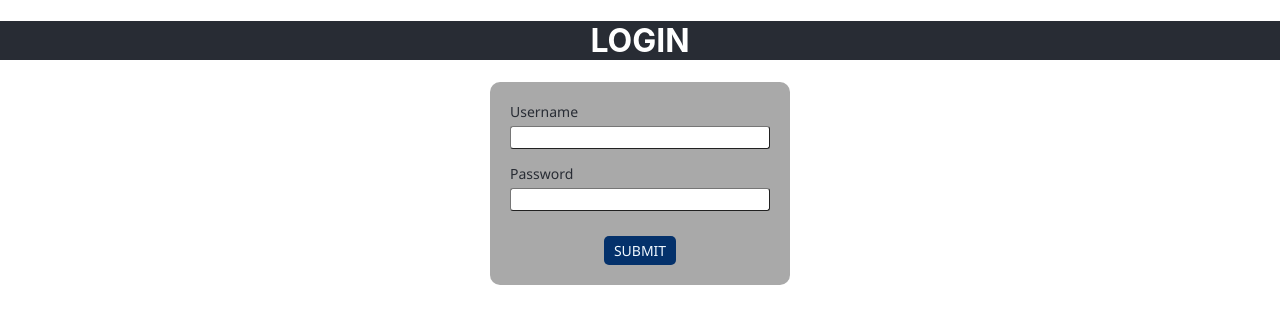
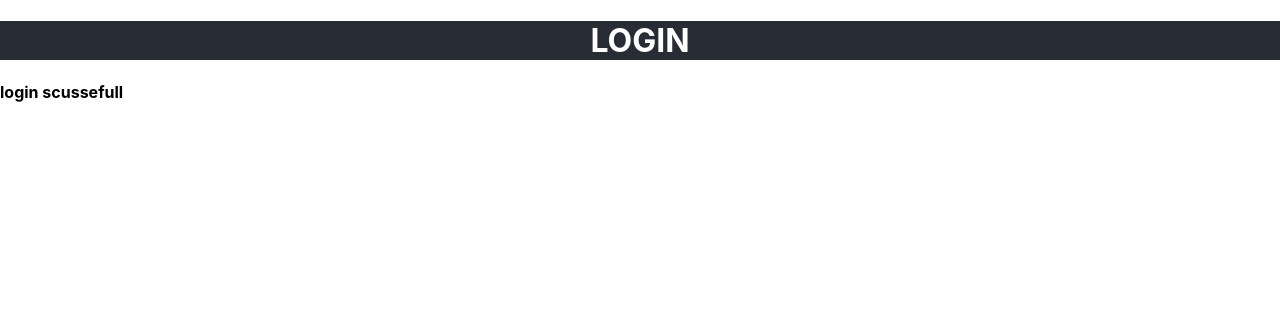
Before and after one commit to Yamini-maniar/loginUi, a React (Create React App) app in the folder loginui/: page / in a window 1280 px wide. Both pictures are taken after typing "Sample", "Sample123" into the empty fields and a click on the button "SUBMIT". Shown: the top 324 px of the page. Built offline with nearby package versions, Linux system fonts and the light colour scheme.

Commit message:
fix: set the logic for login page

```diff
--- a/loginui/src/App.js
+++ b/loginui/src/App.js
@@ -1,27 +1,60 @@
-import logo from './logo.svg';
+
 import './App.css';
 import AppHeader from './Components/AppHeader';
 import AppCard from './Components/AppCard';
+import AppInput from './Components/AppInput';
+import AppButton from './Components/AppButton';
+import { useEffect, useState } from 'react';
 
 function App() {
+
+
+  const [username, setUsername] = useState()
+  const [password, setPassword] = useState()
+  const [userInfo, setUserInfo] = useState({ user: null, pass: null })
+
+  useEffect(()=>{
+    setUserInfo({user:'',pass:''})
+  },[])
+
+
+  console.log('user', username, password)
+  const onSubmit = () => {
+
+    if (username.includes(' ')) {
+      alert('Username is invalid')
+      return
+    }
+
+    if (username !== '' && password !== '') {
+      setUsername('')
+      setPassword('')
+      setUserInfo({
+        user: username,
+        pass: password
+      })
+    } else {
+      alert('Invalid username or password!')
+    }
+  }
+
+  console.log('info', userInfo)
+
   return (
-    <div >
-      {/* <header className="App-header">
-        <img src={logo} className="App-logo" alt="logo" />
-        <p>
-          Edit <code>src/App.js</code> and save to reload.
-        </p>
-        <a
-          className="App-link"
-          href="https://reactjs.org"
-          target="_blank"
-          rel="noopener noreferrer"
-        >
-          Learn React
-        </a>
-      </header> */}
-      <AppHeader title={'Login'}/>
-      <AppCard/>
+    <div>
+      <AppHeader title={'Login'} />
+      {userInfo?.user !== "" && userInfo?.pass !== "" ?
+        <div>
+          <h4>login scussefull</h4>
+        </div>
+        :
+        <AppCard>
+          <AppInput name={'username'} value={username} onChangeValue={(val) => setUsername(val)} inputLabel={'Username'} />
+          <AppInput name={'password'} value={password} onChangeValue={(val) => setPassword(val)} inputLabel={'Password'} isPassword={true} />
+          <AppButton onClickSubmit={onSubmit} title={'Submit'} />
+        </AppCard>
+
+      }
     </div>
   );
 }
--- a/loginui/src/Components/AppCard.js
+++ b/loginui/src/Components/AppCard.js
@@ -2,30 +2,12 @@ import { useState } from "react";
 import AppButton from "./AppButton";
 import AppInput from "./AppInput";
 
-function AppCard(){
-    const [username,setUsername]=useState()
-    const [password,setPassword]=useState()
-    const [userInfo,setUserInfo]=useState({user:null,pass:null})
+function AppCard({children}){
 
-    console.log('user',username,password)
-    const onSubmit=()=>{
-
-        setUsername('')
-        setPassword('')
-        setUserInfo({
-            user:username,
-            pass:password
-        })
-
-    }
-
-    console.log('info',userInfo)
     return(
         <div className="CardStyle">
             <div className="Card-main">
-                <AppInput name={'username'} value={username} onChangeValue={(val)=>setUsername(val)} inputLabel={'Username'}/>
-                <AppInput name={'password'} value={password} onChangeValue={(val)=>setPassword(val)} inputLabel={'Password'} isPassword={true}/>
-                <AppButton onClickSubmit={onSubmit} title={'Submit'}/>
+                {children}
             </div>
         </div>
     )
```
